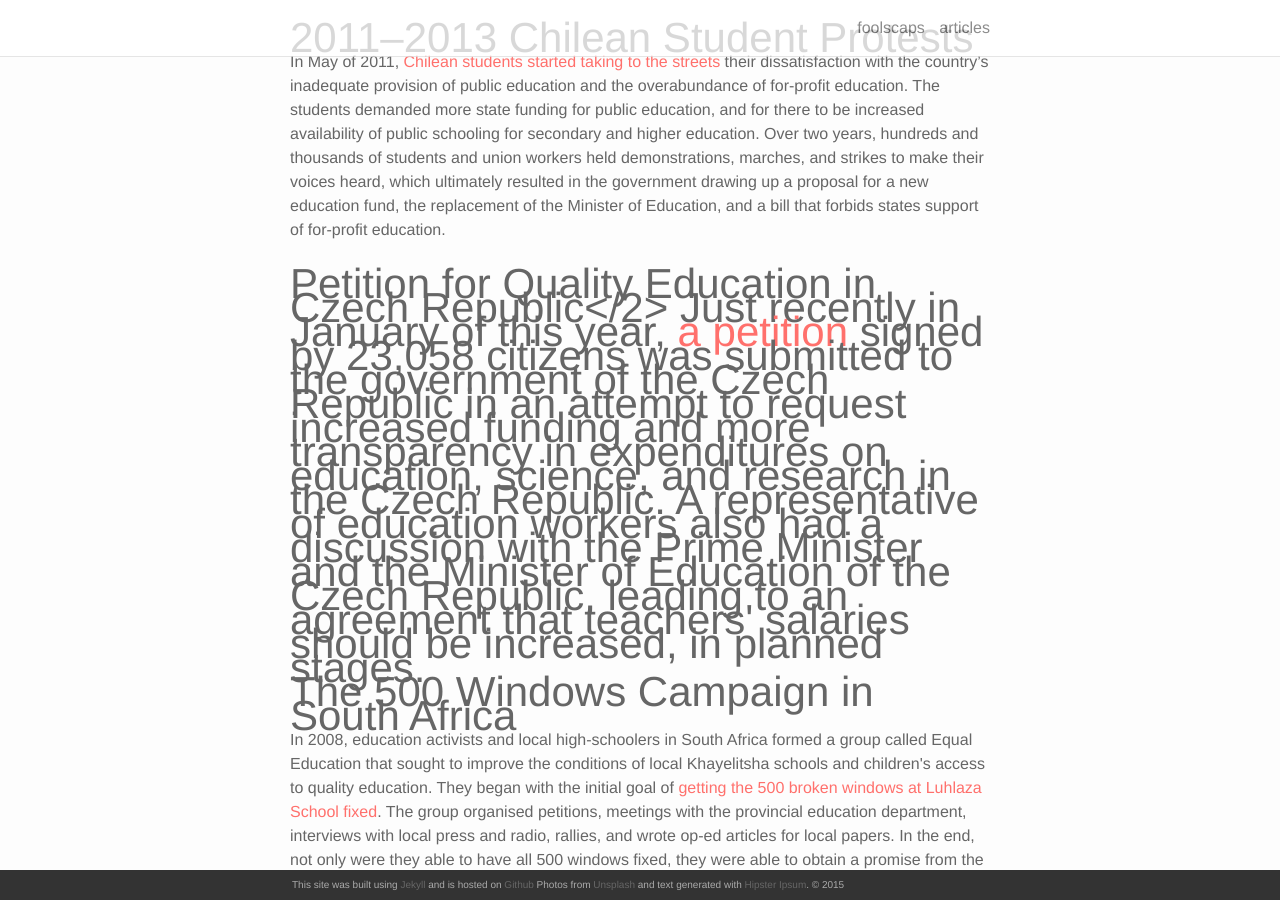
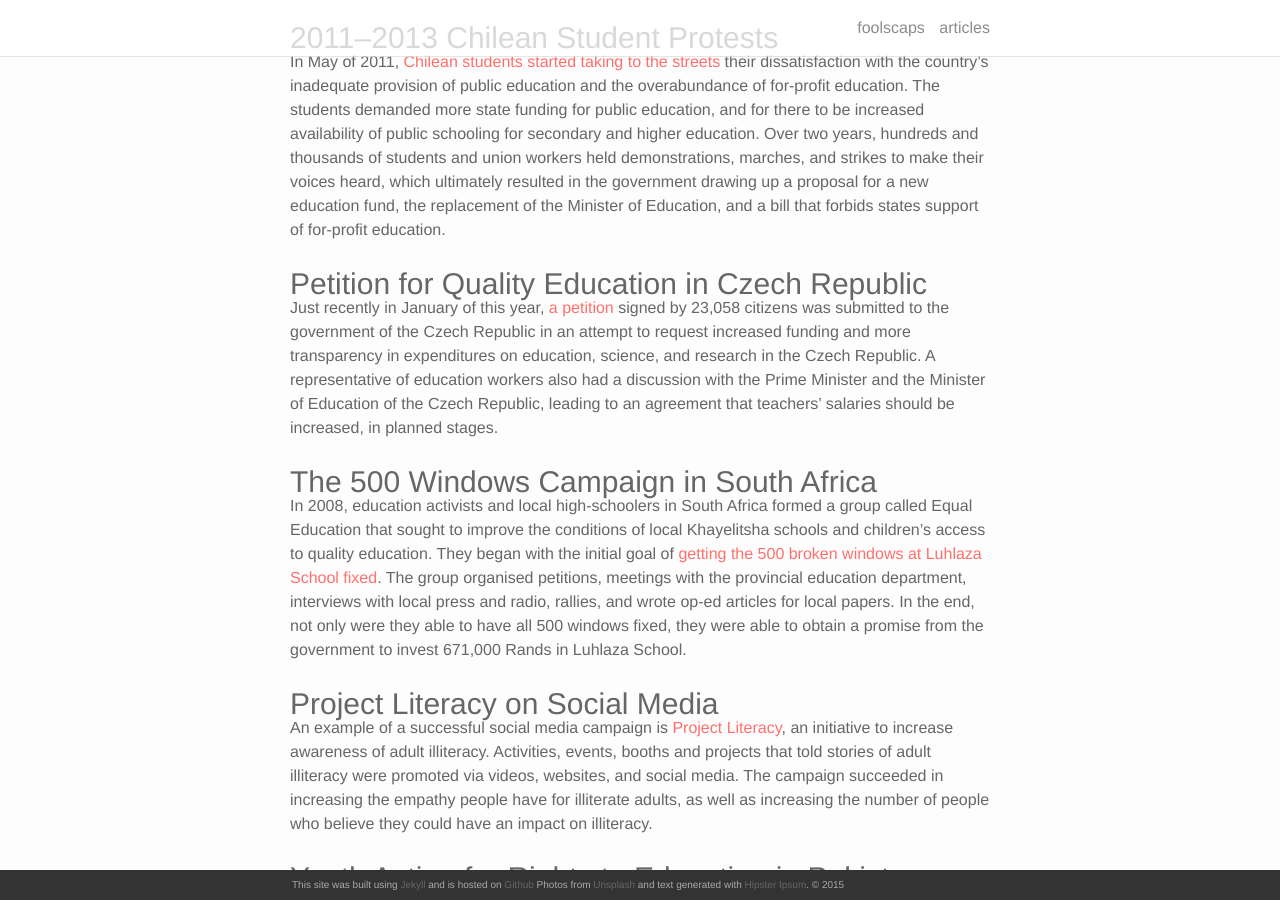
Before and after one commit to foolscaps/foolscaps.github.io, a Jekyll site: the page built from _posts/2018-04-28-GlobalActionWeek.markdown, in a window 1280 px wide and 900 px high, scrolled down 790 px. Built offline with Jekyll 4.4.1, drawn with Linux system fonts in a browser that asks for light colours; nearby versions of some CDN libraries.

Commit message:
Update 2018-04-28-GlobalActionWeek.markdown

```diff
--- a/_posts/2018-04-28-GlobalActionWeek.markdown
+++ b/_posts/2018-04-28-GlobalActionWeek.markdown
@@ -15,22 +15,22 @@
 
 In honour of Global Action Week for Education which falls on the week of April 22–28 this year, let's take a look at some successful education campaigns in the past that had involved citizens’ actions. These campaigns have brought about positive change in education and are prime examples of how powerful citizens' actions can be.
 
-<h2>2011–2013 Chilean Student Protests</h2>
+<h3>2011–2013 Chilean Student Protests</h3>
 
 In May of 2011, <a href="https://en.wikipedia.org/wiki/2011%E2%80%9313_Chilean_student_protests" target="blank">Chilean students started taking to the streets</a> their dissatisfaction with the country's inadequate provision of public education and the overabundance of for-profit education. The students demanded more state funding for public education, and for there to be increased availability of public schooling for secondary and higher education. Over two years, hundreds and thousands of students and union workers held demonstrations, marches, and strikes to make their voices heard, which ultimately resulted in the government drawing up a proposal for a new education fund, the replacement of the Minister of Education, and a bill that forbids states support of for-profit education.
 
-<h2>Petition for Quality Education in Czech Republic</2>
+<h3>Petition for Quality Education in Czech Republic</h3>
 
 Just recently in January of this year, <a href="https://www.csee-etuce.org/en/news/archive/2504-czech-republic-education-trade-unions-petition-yields-results" target="blank">a petition</a> signed by 23,058 citizens was submitted to the government of the Czech Republic in an attempt to request increased funding and more transparency in expenditures on education, science, and research in the Czech Republic. A representative of education workers also had a discussion with the Prime Minister and the Minister of Education of the Czech Republic, leading to an agreement that teachers' salaries should be increased, in planned stages.
 
-<h2>The 500 Windows Campaign in South Africa</h2>
+<h3>The 500 Windows Campaign in South Africa</h3>
 
 In 2008, education activists and local high-schoolers in South Africa formed a group called Equal Education that sought to improve the conditions of local Khayelitsha schools and children's access to quality education. They began with the initial goal of <a href="https://equaleducation.org.za/wp-content/uploads/2016/09/H-Angara-500-Broken-Windows-2011.pdf" target="blank">getting the 500 broken windows at Luhlaza School fixed</a>. The group organised petitions, meetings with the provincial education department, interviews with local press and radio, rallies, and wrote op-ed articles for local papers. In the end, not only were they able to have all 500 windows fixed, they were able to obtain a promise from the government to invest 671,000 Rands in Luhlaza School.
 
-<h2>Project Literacy on Social Media</h2>
+<h3>Project Literacy on Social Media</h3>
 
 An example of a successful social media campaign is <a href="http://shortyawards.com/2nd-socialgood/project-literacy-first-words" target="blank">Project Literacy</a>, an initiative to increase awareness of adult illiteracy. Activities, events, booths and projects that told stories of adult illiteracy were promoted via videos, websites, and social media. The campaign succeeded in increasing the empathy people have for illiterate adults, as well as increasing the number of people who believe they could have an impact on illiteracy.
 
-<h2>Youth Action for Rights to Education in Pakistan</h2>
+<h3>Youth Action for Rights to Education in Pakistan</h3>
 
 In 2010, Pakistan passed a law mandating that children aged 5–16 have free and compulsory education. The province of Sindh followed up with the Sindh Right of the Children Free and Compulsory Act 2013, but still failed to enforce it immediately after. A group of <a href="https://plan-international.org/advancing-global-goals-girls-pakistan" target="blank">young activists</a>, with the help of the humanitarian organisation Plan International, decided to urge the provincial government of Sindh to implement what is already the law. The activists collected 15,000 signatures in a petition, gave talks at conferences, and met with senior policymakers. Finally, in December of 2016, another law was passed to enforce the 2013 act, giving all children in Sindh the education they deserve.
```
